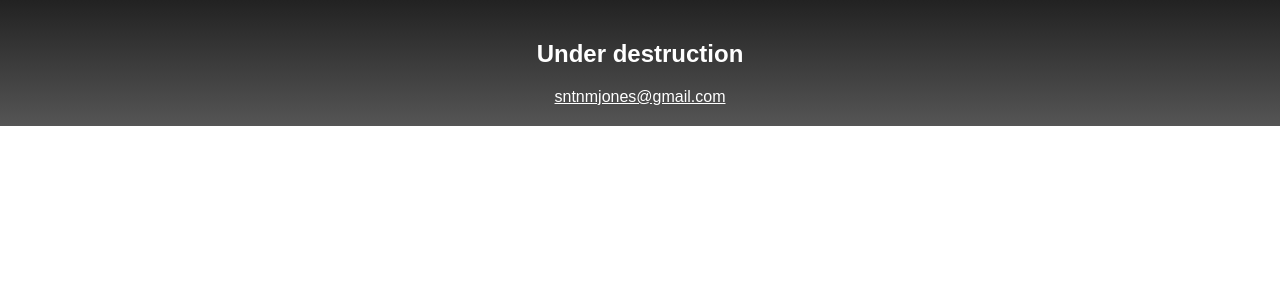
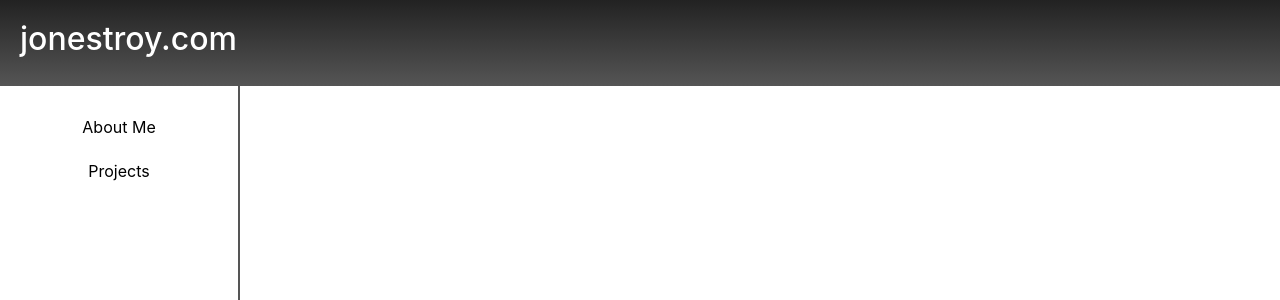
Before and after one commit to sntnmjones/jonestroy1.2, a React (Create React App) app in the folder production-site/jonestroy/: page / in a window 1280 px wide. Shown: the top 300 px of the page. Built offline with nearby package versions, Linux system fonts and the light colour scheme.

Commit message:
Menu working. Header is active link.

```diff
--- a/production-site/jonestroy/src/components/App.js
+++ b/production-site/jonestroy/src/components/App.js
@@ -1,15 +1,10 @@
 import React, { Component } from 'react';
-import '../css/App.css';
+import RouterRooter from './Router';
 
 class App extends Component {
     render() {
         return (
-            <div className="App">
-                <div className="App-header">
-                    <h2>Under destruction</h2>
-                    <a className="mail-link" href="mailto:sntnmjones@gmail.com">sntnmjones@gmail.com</a>
-                </div>
-            </div>
+            <RouterRooter />
         );
     }
 }
--- /dev/null
+++ b/production-site/jonestroy/src/components/Header.js
@@ -0,0 +1,16 @@
+import React, { Component } from 'react';
+import '../css/Header.css';
+
+class Header extends Component {
+    render() {
+        return (
+            <div className='header'>
+                <a href='/' className='link'>
+                    <h2>jonestroy.com</h2>
+                </a>
+            </div>
+        );
+    }
+}
+
+export default Header;
--- /dev/null
+++ b/production-site/jonestroy/src/components/Menu.js
@@ -0,0 +1,40 @@
+import React, { Component } from 'react';
+import '../css/Menu.css';
+import MenuItem from './MenuItem';
+
+
+class Menu extends Component {
+
+    state = {
+        menuItems: [
+            {
+                id: 1,
+                title: 'About Me',
+                url: 'about'
+            },
+            {
+                id: 2,
+                title: 'Projects',
+                url: 'projects'
+            }
+        ]
+    }
+
+    render() {
+        return (
+            <div className='menu'>
+                {this.state.menuItems.map((menuItem) => (
+                    <MenuItem
+                        key={menuItem.id}
+                        menuItem={menuItem}
+                        className='menuItem' />
+                ))}
+            </div>
+        );
+        // return this.props.menuItems.map((menuItem) => (
+        //     <MenuItem key={menuItem.id} menuItem={menuItem} />
+        // ))
+    }
+}
+
+export default Menu;
--- /dev/null
+++ b/production-site/jonestroy/src/components/MenuItem.js
@@ -0,0 +1,18 @@
+import React, { Component } from 'react';
+import '../css/Menu.css'
+
+class MenuItem extends Component {
+    render() {
+        return (
+            <a href={this.props.menuItem.url} style={{textDecoration: 'none'}}>
+                <div className='menuItem'>
+                    <span className='title'>
+                        {this.props.menuItem.title}
+                    </span>
+                </div>
+            </a>
+        )
+    }
+}
+
+export default MenuItem;
--- /dev/null
+++ b/production-site/jonestroy/src/components/Router.js
@@ -0,0 +1,22 @@
+import React from "react";
+import { BrowserRouter as Router, Route } from "react-router-dom";
+import Header from './Header';
+import Menu from './Menu';
+
+function RouterRooter() {
+    return (
+        <Router>
+            <div>
+                <Header />
+                <div>
+                    <Menu />
+                    <div>
+                        {/* <Route exact path="/" component={Home} /> */}
+                    </div>
+                </div>
+            </div>
+        </Router>
+    );
+}
+
+export default RouterRooter;
--- a/production-site/jonestroy/src/css/App.css
+++ /dev/null
@@ -1,37 +0,0 @@
-.App {
-    text-align: center;
-}
-
-.App-logo {
-    animation: App-logo-spin infinite 20s linear;
-    height: 80px;
-}
-
-.App-header {
-    background-color: #222;
-    background-image: linear-gradient(#222, #555);
-    /* height: 1500px; */
-    padding: 20px;
-    color: white;
-}
-
-.App-intro {
-    font-size: large;
-}
-
-.mail-link:visited {
-    color: black;
-}
-
-.mail-link:link {
-    color: white;
-}
-
-@keyframes App-logo-spin {
-    from {
-        transform: rotate(0deg);
-    }
-    to {
-        transform: rotate(360deg);
-    }
-}
--- /dev/null
+++ b/production-site/jonestroy/src/css/Header.css
@@ -0,0 +1,18 @@
+.header {
+    background-color: #222;
+    background-image: linear-gradient(#222, #555);
+    padding: 20px;
+    position: fixed;
+    width: 100%;
+    display: inline-block;
+}
+
+.link {
+    color: white;
+}
+
+.link:hover {
+    font-style: italic;
+    text-decoration: none;
+    color: white;
+}
--- /dev/null
+++ b/production-site/jonestroy/src/css/Home.css
@@ -0,0 +1,5 @@
+.about {
+    font-size: 20px;
+    color: black;
+    padding: 20px;
+}
--- /dev/null
+++ b/production-site/jonestroy/src/css/Menu.css
@@ -0,0 +1,29 @@
+.menuItem {
+    padding: 10px 0 10px 0;
+}
+
+.menuItem .title {
+    color: black;
+}
+
+.menu {
+    position: fixed;
+    padding: 20px;
+    margin-top: 85px;
+    border-right: 2px solid #555;
+    display: inline-block;
+    width: 240px;
+    height: 100vh;
+    text-align: center;
+}
+
+.menu .menuItem:hover {
+    background-color: #ddd;
+    border-radius: 10px;
+    -o-transition:1s;
+    -ms-transition:1s;
+    -moz-transition:1s;
+    -webkit-transition:1s;
+    transition:1s;
+    text-decoration: none;
+}
--- a/production-site/jonestroy/src/index.js
+++ b/production-site/jonestroy/src/index.js
@@ -2,6 +2,7 @@ import React from 'react';
 import ReactDOM from 'react-dom';
 import App from './components/App';
 import './index.css';
+import 'bootstrap/dist/css/bootstrap.css';
 
 ReactDOM.render(
   <App />,
```
Also changed, not shown: production-site/jonestroy/package.json (+9 -1 lines), production-site/jonestroy/src/components/Home.js (added, +15 -0 lines), production-site/jonestroy/src/images/black.png (added).
